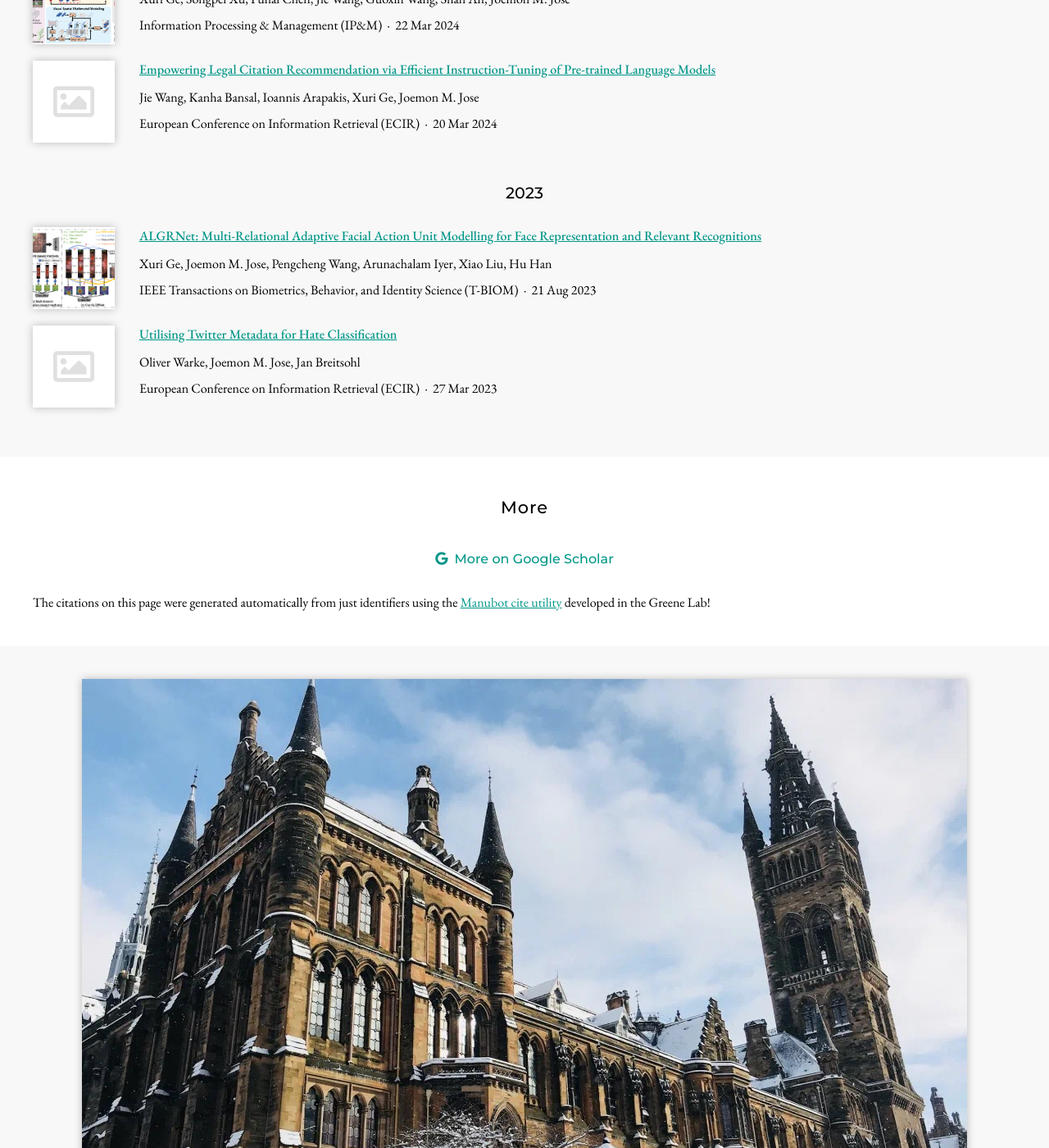
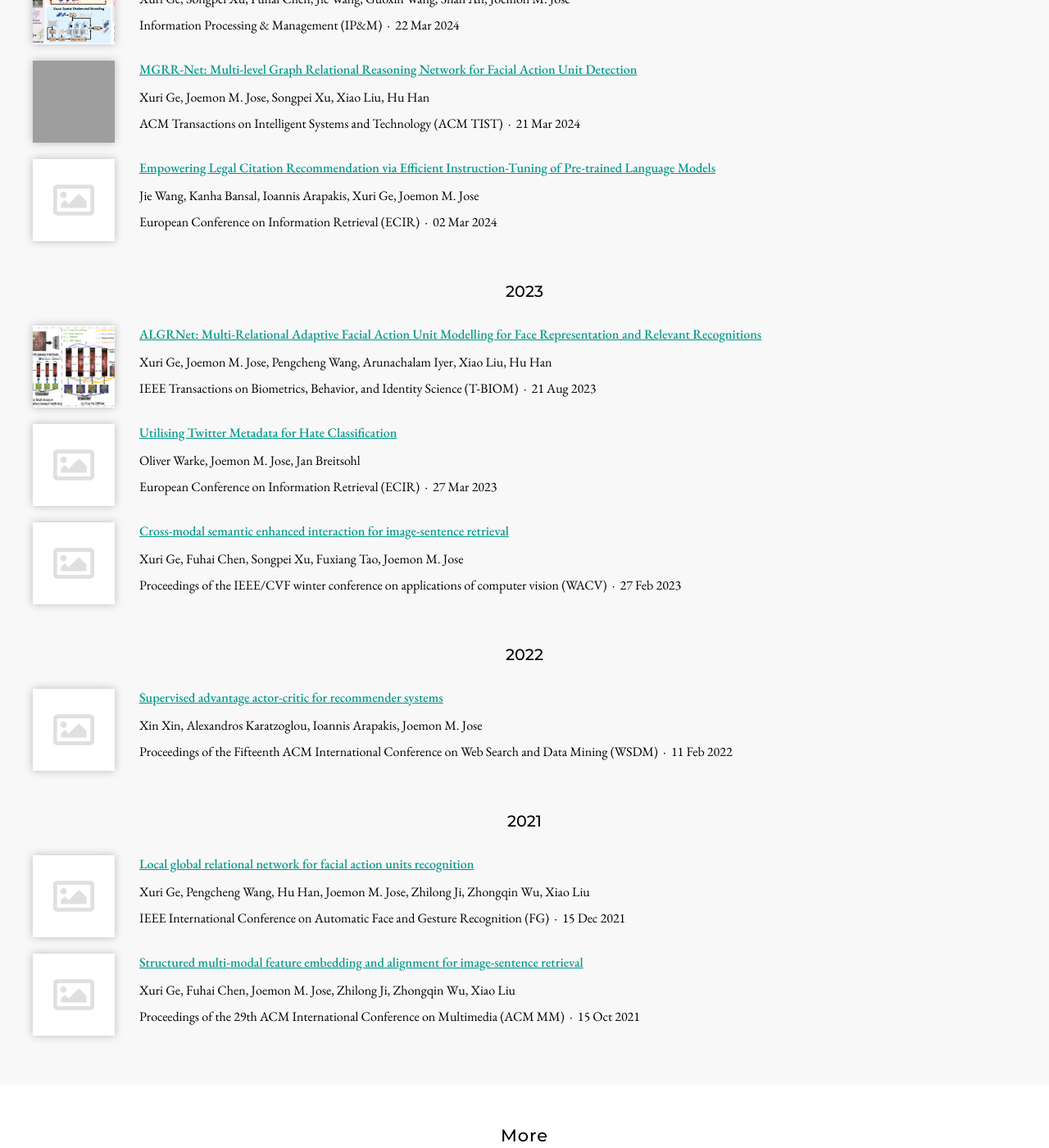
Before and after one commit to GAIR-Lab/GAIR-Lab.github.io, a Jekyll site: the page built from research/index.md, in a window 1280 px wide and 1400 px high, scrolled down 906 px. Shown: the whole window at 82% size. Built offline with Jekyll 4.4.1, drawn with Linux system fonts in a browser that asks for light colours; nearby versions of some CDN libraries; grey boxes are pictures that could not be loaded.

Commit message:
Update research-output.yml

```diff
--- a/_data/research-output.yml
+++ b/_data/research-output.yml
@@ -49,6 +49,18 @@
   link: https://www.sciencedirect.com/science/article/pii/S0306457324000761?via%3Dihub
   image: images/research/SHNet.png
 
+- title: 'MGRR-Net: Multi-level Graph Relational Reasoning Network for Facial Action Unit Detection'
+  authors:
+  - Xuri Ge
+  - Joemon M. Jose
+  - Songpei Xu
+  - Xiao Liu
+  - Hu Han
+  publisher: ACM Transactions on Intelligent Systems and Technology (ACM TIST)
+  date: '2024-03-21'
+  link: https://dl.acm.org/doi/full/10.1145/3643863
+  image: images/research/MGRRNet.png
+
 - title: 'Empowering Legal Citation Recommendation via Efficient Instruction-Tuning of Pre-trained Language Models'
   authors:
   - Jie Wang
@@ -57,7 +69,7 @@
   - Xuri Ge
   - Joemon M. Jose
   publisher: European Conference on Information Retrieval (ECIR)
-  date: '2024-03-20'
+  date: '2024-03-02'
   link: https://link.springer.com/chapter/10.1007/978-3-031-56027-9_19
 
 
@@ -82,3 +94,49 @@
   publisher: European Conference on Information Retrieval (ECIR)
   date: '2023-03-27'
   link: https://link.springer.com/chapter/10.1007/978-3-031-28238-6_59
+
+- title: 'Cross-modal semantic enhanced interaction for image-sentence retrieval'
+  authors:
+  - Xuri Ge
+  - Fuhai Chen
+  - Songpei Xu
+  - Fuxiang Tao
+  - Joemon M. Jose
+  publisher: Proceedings of the IEEE/CVF winter conference on applications of computer vision (WACV)
+  date: '2023-02-27'
+  link: https://openaccess.thecvf.com/content/WACV2023/html/Ge_Cross-Modal_Semantic_Enhanced_Interaction_for_Image-Sentence_Retrieval_WACV_2023_paper
+
+- title: 'Supervised advantage actor-critic for recommender systems'
+  authors:
+  - Xin Xin
+  - Alexandros Karatzoglou
+  - Ioannis Arapakis
+  - Joemon M. Jose
+  publisher: Proceedings of the Fifteenth ACM International Conference on Web Search and Data Mining (WSDM)
+  date: '2022-02-11'
+  link: https://dl.acm.org/doi/abs/10.1145/3488560.3498494
+
+- title: 'Local global relational network for facial action units recognition'
+  authors:
+  - Xuri Ge
+  - Pengcheng Wang
+  - Hu Han
+  - Joemon M. Jose
+  - Zhilong Ji
+  - Zhongqin Wu
+  - Xiao Liu
+  publisher: IEEE International Conference on Automatic Face and Gesture Recognition (FG)
+  date: '2021-12-15'
+  link: https://ieeexplore.ieee.org/abstract/document/9666961
+
+- title: 'Structured multi-modal feature embedding and alignment for image-sentence retrieval'
+  authors:
+  - Xuri Ge
+  - Fuhai Chen
+  - Joemon M. Jose
+  - Zhilong Ji
+  - Zhongqin Wu
+  - Xiao Liu
+  publisher: Proceedings of the 29th ACM International Conference on Multimedia (ACM MM)
+  date: '2021-10-15'
+  link: https://dl.acm.org/doi/pdf/10.1145/3474085.3475634
```
